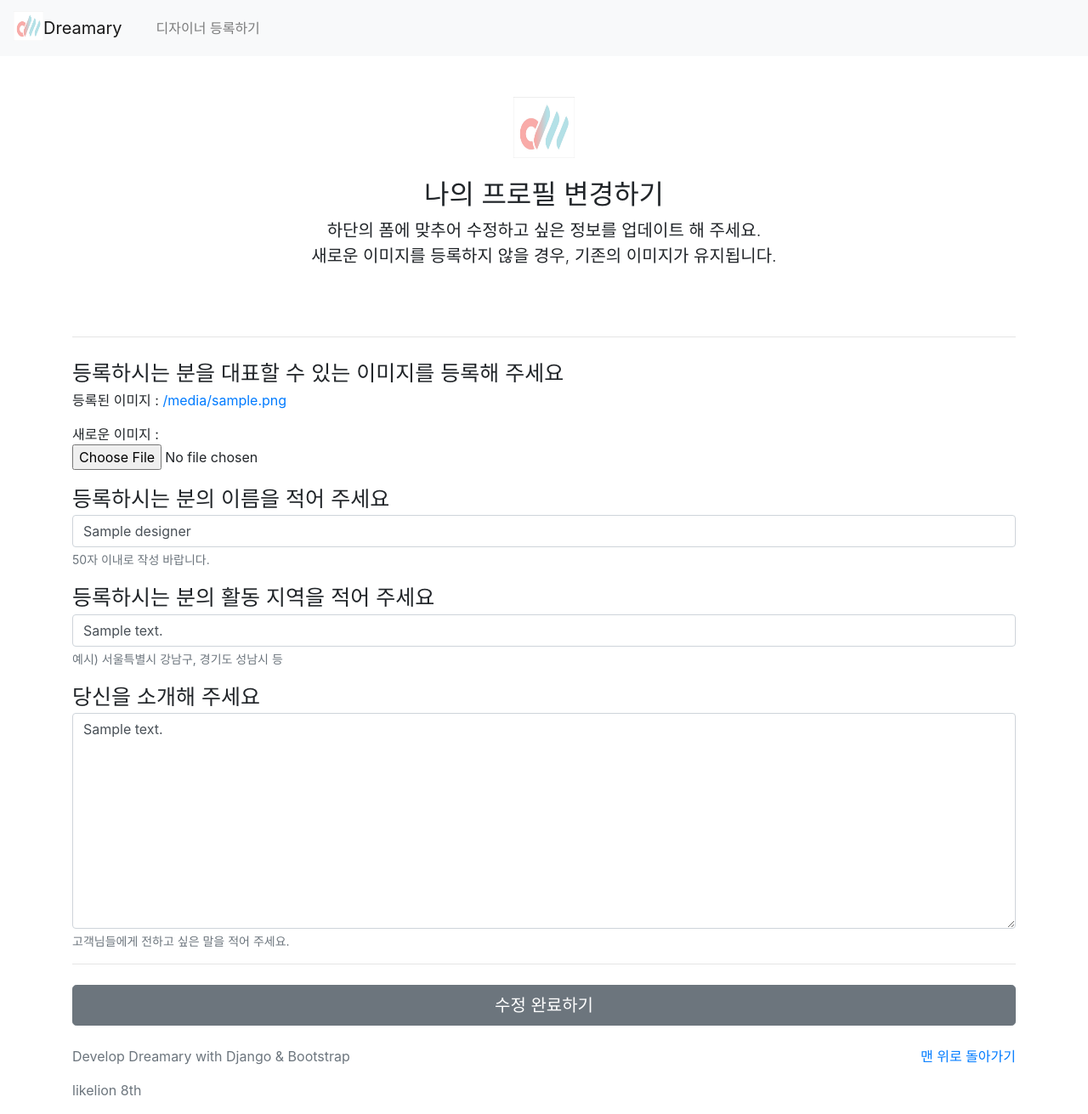
After one commit to qkrghd147/Dreamary_Class, a Django app: page /update/1 in a window 1280 px wide. The commit adds this page. Shown: the whole page at 85% size. Run offline with Django 3.2, Linux system fonts and the light colour scheme; tables that the repository leaves empty hold one stand-in row (values such as "Sample post"); some libraries are stand-ins or nearby versions.

Commit message:
last commit

```diff
--- a/page/Templates/base.html
+++ b/page/Templates/base.html
@@ -73,7 +73,11 @@
                 <img src="{% static 'images/Dreamary_logo.png'%}" width="35" height="35" alt="Dreamary_logo.png">
                 <label class="navbar-brand align-self-center">Dreamary</label>
             </a>
-
+            <div class="collapes navbar-collapes" >
+                <div class="navbar-nav">
+                    <a class="nav-item nav-link" href="{% url 'new' %}">디자이너 등록하기</a>
+                </div>
+            </div>
         </div>
     </header>
 
--- a/page/Templates/detail.html
+++ b/page/Templates/detail.html
@@ -14,6 +14,8 @@
             <p class="lead">{{ designer.description }}</p>
             <div class="d-flex justify-content-between align-items-center">
                 <div class="btn-group">
+                    <a href="{% url 'update' designer.id %}" class="btn btn-sm btn-outline-secondary">정보 수정</a>
+                    <a href="{% url 'delete' designer.id %}" class="btn btn-sm btn-outline-danger">정보 삭제</a>
                 </div>
             </div>
         </div>
--- /dev/null
+++ b/page/Templates/update.html
@@ -0,0 +1,50 @@
+{% extends 'base.html' %}
+{% load static %}
+
+{% block title %}프로필 수정하기{% endblock %}
+{% block link %}{% static 'css/update.css' %}{% endblock %}
+
+{% block content %}
+<div class="container">
+    <div class="py-5 text-center">
+        <img class="d-block mx-auto mb-4" src="{% static 'images/Dreamary_logo.png' %}" alt="" width="72" height="72">
+        <h2>나의 프로필 변경하기</h2>
+        <p class="lead">하단의 폼에 맞추어 수정하고 싶은 정보를 업데이트 해 주세요.<br>새로운 이미지를 등록하지 않을 경우, 기존의 이미지가 유지됩니다.</p>
+    </div>
+    <div class="order-md-1">
+        <hr class="mb-4">
+        <form action="{% url 'update' designer.id %}" method="POST" enctype="multipart/form-data">
+            {% csrf_token %}
+            <div class="mb-3">
+                <label for="inputFile">등록하시는 분을 대표할 수 있는 이미지를 등록해 주세요</label>
+                <div>{% if designer.image %}<p>등록된 이미지 : <a href="{{ designer.image.url }}">{{ designer.image.url }}</a>
+                    </p>{% endif %}</div>
+                <p>새로운 이미지 : <input type="file" class="form-control-file" id="inputFile" name="image"></p>
+            </div>
+
+            <div class="mb-3">
+                <label for="inputName">등록하시는 분의 이름을 적어 주세요</label>
+                <input type="text" class="form-control" id="inputName" name="name" value="{{ designer.name }}" required>
+                <small id="Name" class="form-text text-muted">50자 이내로 작성 바랍니다.</small>
+            </div>
+
+            <div class="mb-3">
+                <label for="inputAddress">등록하시는 분의 활동 지역을 적어 주세요</label>
+                <input type="text" class="form-control" id="inputAddress" name="address" value="{{ designer.address }}"
+                    required>
+                <small id="Name" class="form-text text-muted">예시) 서울특별시 강남구, 경기도 성남시 등</small>
+            </div>
+    </div>
+
+    <div class="mb-3">
+        <label for="inputDescription">당신을 소개해 주세요 </label>
+        <textarea class="form-control" id="inputDescription" name="description" cols="40" rows="10"
+            required>{{ designer.description }}</textarea>
+        <small id="Name" class="form-text text-muted">고객님들에게 전하고 싶은 말을 적어 주세요.</small>
+    </div>
+    <hr class="mb-4">
+    <button class="btn btn-secondary btn-lg btn-block" type="submit">수정 완료하기</button>
+    </form>
+</div>
+
+{% endblock %}
--- a/page/urls.py
+++ b/page/urls.py
@@ -6,5 +6,8 @@ urlpatterns = [
     path('', views.home, name="home"),
     path('introduce/', views.introduce, name = "introduce"),
     path('profile/<int:designer_id>', views.detail, name = "detail"),
-
+    path('new/', views.new, name="new"),
+    path('create/', views.create, name="create"),
+    path('delele/<int:designer_id>', views.delete, name="delete"),
+    path('update/<int:designer_id>', views.update, name="update"),
 ]
--- a/page/views.py
+++ b/page/views.py
@@ -1,4 +1,4 @@
-from django.shortcuts import render, get_object_or_404
+from django.shortcuts import render, redirect, get_object_or_404
 from .models import Designer
 
 # Create your views here.
@@ -12,3 +12,45 @@ def introduce(request):
 def detail(request, designer_id):
     designer = get_object_or_404(Designer, pk = designer_id)
     return render(request, 'detail.html', {'designer' : designer})
+
+def new(request):
+    return render(request, 'new.html')
+
+def create(request):
+    if request.method == 'POST' :
+        post = Designer()
+        if 'image' in request.FILES:
+            post.image = request.FILES['image']
+        post.name = request.POST['name']
+        post.address = request.POST['address']
+        post.description = request.POST['description']
+
+
+        post.save()
+
+        return redirect('detail', post.id)
+
+
+def update(request, designer_id):
+    post = get_object_or_404(Designer, pk = designer_id)
+
+    if request.method == 'POST':
+        if 'image' in request.FILES:
+            post.image = request.FILES['image']
+        post.name = request.POST['name']
+        post.address = request.POST['address']
+        post.description = request.POST['description']
+
+        post.save()
+
+        return redirect('detail', post.id)
+
+    else:
+        return render(request, 'update.html', {'designer' : post})
+
+
+def delete(request, designer_id):
+    post = get_object_or_404(Designer, pk = designer_id)
+    post.delete()
+
+    return redirect('home')
```
Also changed, not shown: page/Templates/new.html (added, +49 -0 lines), page/static/css/update.css (added).
